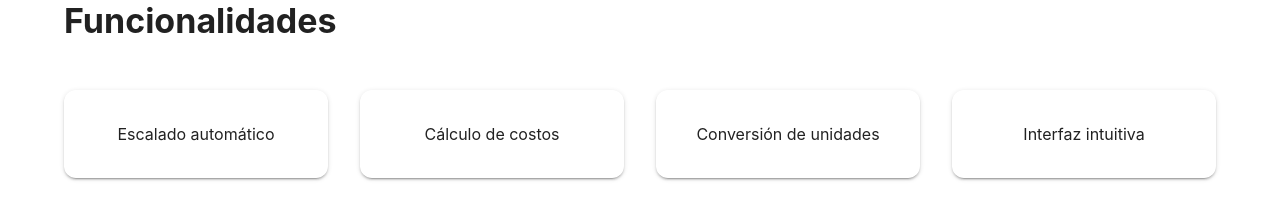
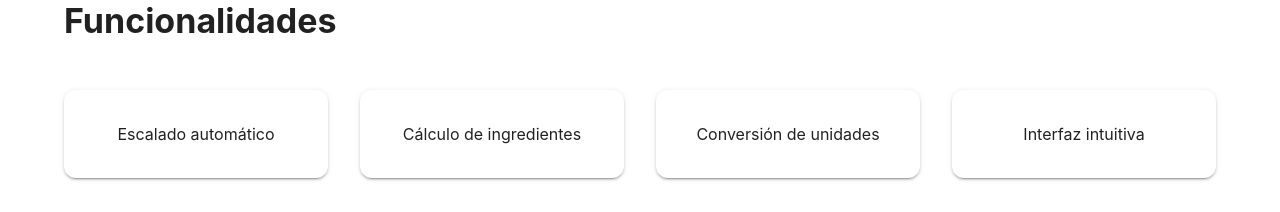
Before and after one commit to squirosac-creator/CalculadoraDeRecetas, a React (Vite) app: page / in a window 1280 px wide. Shown: the part 880-1092 px from the top of the page. Built offline with nearby package versions, Linux system fonts and the light colour scheme.

Commit message:
enunciado

```diff
--- a/src/components/Features/Features.tsx
+++ b/src/components/Features/Features.tsx
@@ -5,7 +5,7 @@ import { motion } from "framer-motion";
 
 const features: string[] = [
   "Escalado automático",
-  "Cálculo de costos",
+  "Cálculo de ingredientes",
   "Conversión de unidades",
   "Interfaz intuitiva",
 ];
```
